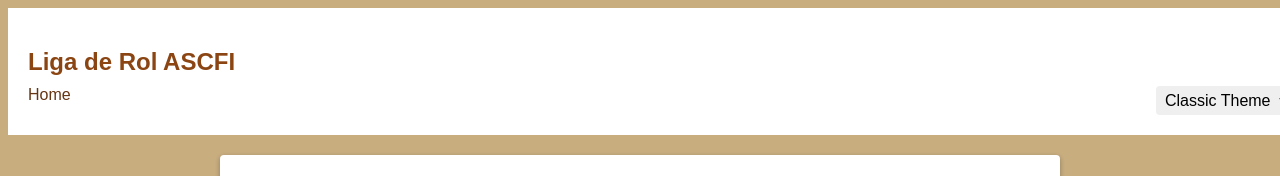
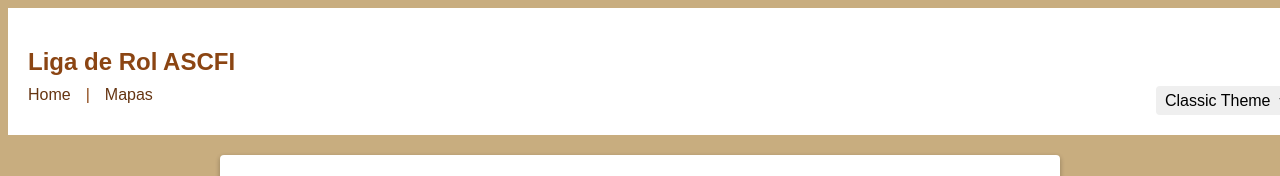
Before and after one commit to SMALFD/web-rol, a Next.js app: page /wiki/clases/druid in a window 1280 px wide. Shown: the top 176 px of the page. Built offline with nearby package versions, Linux system fonts and the light colour scheme.

Commit message:
navbar updates

```diff
--- a/app/components/navbar/navbar.tsx
+++ b/app/components/navbar/navbar.tsx
@@ -12,7 +12,7 @@ const Navbar: React.FC<NavbarProps> = ({ theme, onThemeChange }) => {
       <h1 className="navbar-title">Liga de Rol ASCFI</h1>
       <div className="navbar-container">
         <div className="navbar-links">
-          <Link href="/wiki/liga_de_rol">Home</Link>
+          <Link href="/wiki/liga_de_rol">Home</Link> | <Link href="/wiki/mapa">Mapas</Link>
         </div>
 
         <div className="settings-nav">
```
